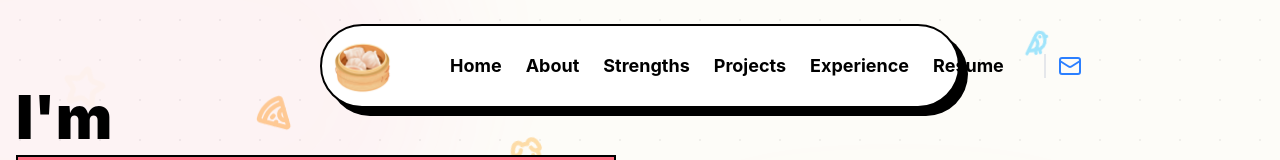
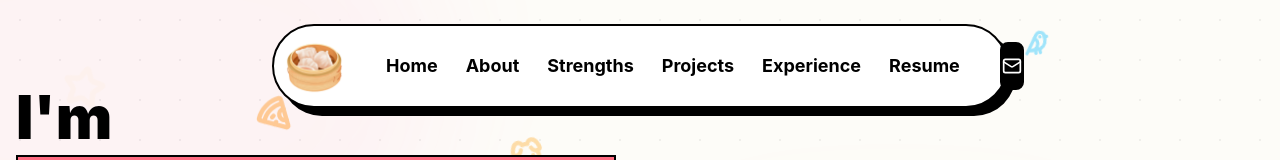
Before and after one commit to bbx99/my-portfolio, a React (Vite) app: page / in a window 1280 px wide. Shown: the top 160 px of the page. Built offline with nearby package versions, Linux system fonts and the light colour scheme.

Commit message:
revert: reset navbar to a clean, functional version

```diff
--- a/src/App.tsx
+++ b/src/App.tsx
@@ -69,43 +69,32 @@ const Navbar = ({ onContactClick, onResumeClick }) => {
     { name: 'Strengths', href: '#strengths' },
     { name: 'Projects', href: '#portfolio' },
     { name: 'Experience', href: '#experience' },
-    { name: 'Resume', href: '#resume' },
   ];
 
   return (
-    <nav className="fixed top-6 left-1/2 -translate-x-1/2 z-50 w-full max-w-2xl px-4">
+    <nav className="fixed top-6 left-1/2 -translate-x-1/2 z-50 w-full max-w-3xl px-4">
       <motion.div
         initial={{ y: -100, opacity: 0 }}
         animate={{ y: hidden ? -100 : 0, opacity: hidden ? 0 : 1 }}
         transition={{ duration: 0.3, ease: 'easeInOut' }}
-        className="nav-pill p-2 flex items-center"
+        className="nav-pill flex items-center justify-between p-2"
       >
         <img src="/food.png" alt="Dim Sum Icon" className="w-16 h-16 object-contain" />
 
-        <div className="hidden md:flex items-center gap-2 ml-4">
+        <div className="hidden md:flex items-center gap-3">
           {navItems.map((item) => (
-            item.name === 'Resume' ? (
-              <button
-                key={item.name}
-                onClick={onResumeClick}
-                className="font-bold text-lg hover:text-brand-pink transition-colors bg-transparent border-none cursor-pointer p-2"
-              >
-                {item.name}
-              </button>
-            ) : (
-              <a key={item.name} href={item.href} className="font-bold text-lg hover:text-brand-pink transition-colors p-2">{item.name}</a>
-            )
+            <a key={item.name} href={item.href} className="font-bold text-lg hover:text-brand-pink transition-colors p-2">
+              {item.name}
+            </a>
           ))}
+          <button onClick={onResumeClick} className="font-bold text-lg hover:text-brand-pink transition-colors bg-transparent border-none cursor-pointer p-2">
+            Resume
+          </button>
         </div>
 
-        <motion.button
-          onClick={onContactClick}
-          whileTap={{ scale: [1, 0.8, 1.2, 1] }}
-          transition={{ duration: 0.3 }}
-          className="ml-auto pl-3 border-l-2 border-gray-200"
-        >
-          <Mail size={24} className="text-blue-500" />
-        </motion.button>
+        <button onClick={onContactClick} className="w-12 h-12 bg-black rounded-lg flex items-center justify-center text-white brutal-border">
+          <Mail size={20} />
+        </button>
       </motion.div>
     </nav>
   );
```
